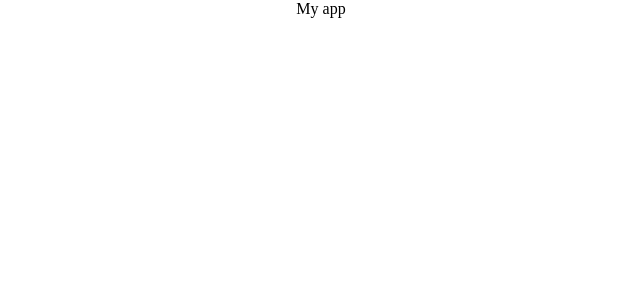
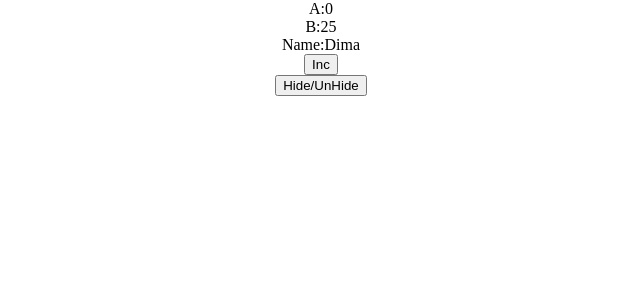
Before and after one commit to ihnatchuk/react_hw1, a React (Create React App) app: page / in a window 1280 px wide. Shown: the top 300 px of the page, without its empty margins (319-959 px from the left). Built offline with nearby package versions, Linux system fonts and the light colour scheme.

Commit message:
lesson5 classComponent constructor render ComponentDidMount ComponentDidUpdate ComponentWillUnmount

```diff
--- a/src/App.js
+++ b/src/App.js
@@ -1,9 +1,18 @@
 import './App.css';
+import {ClassComponent} from "./ClassComponent";
+import {useState} from "react";
+import {FunctionalComponent} from "./FunctionalComponent";
 
 const App=()=> {
+
+    const [flag,setFlag]=useState(true)
+
   return (
     <div className="App">
-          My app
+        {/*{ flag && <ClassComponent name={'Dima'}/> }*/}
+
+        {flag && <FunctionalComponent name={'Dima'}/>}
+        <button onClick={()=>setFlag(prev=>!prev)}>Hide/UnHide</button>
     </div>
   );
 }
--- /dev/null
+++ b/src/ClassComponent.js
@@ -0,0 +1,51 @@
+import React, {Component} from 'react';
+
+class ClassComponent extends Component {
+    constructor(props) {
+        console.log('constructor');
+        super(props);
+        this.state={a:0, b:25}
+    }
+
+    componentDidMount() {
+        console.log('componentDidMount');
+    }
+
+    getSnapshotBeforeUpdate(prevProps, prevState) {
+        if (Math.abs(prevState.a-prevState.b)<2){
+            return 'a near b'
+        }else {
+            return 'a far from b'
+        }
+    }
+
+    componentDidUpdate(prevProps, prevState, snapshot) {
+        console.log('componentDidUpdate');
+        console.log('prevProps: ',prevProps);
+        console.log('prevState: ',prevState);
+        console.log('snapshot: ',snapshot);
+
+    }
+
+    componentWillUnmount() {
+        console.log('componentWillUnmount');
+    }
+
+    inc(){
+        this.setState(prev=>({a:prev.a + 1, b:prev.b-1}))
+    }
+
+    render() {
+        console.log('render');
+        return (
+            <div>
+                <div>A:{this.state.a}</div>
+                <div>B:{this.state.b}</div>
+                <div>Name:{this.props.name}</div>
+                <button onClick={()=>this.inc()}>Inc</button>
+            </div>
+        );
+    }
+}
+
+export {ClassComponent};
--- /dev/null
+++ b/src/FunctionalComponent.js
@@ -0,0 +1,34 @@
+import React, {useEffect, useState} from 'react';
+
+const FunctionalComponent = (props) => {
+
+    console.log('constructor');
+
+    const [state,setState]=useState({a:0, b:25});
+    const inc=()=>{
+        setState(prev=>({a:prev.a+1,b:prev.b-1}))
+    }
+
+    useEffect(()=>{
+        console.log('componentDidMount');
+        return ()=>{console.log('componentWillUnmount');}
+    },[])
+
+    useEffect(()=>{
+        console.log('componentDidUpdate');
+    },[state])
+
+    return (
+        <div>
+            {console.log('render')}
+            <div>
+                <div>A:{state.a}</div>
+                <div>B:{state.b}</div>
+                <div>Name:{props.name}</div>
+                <button onClick={()=>inc()}>Inc</button>
+            </div>
+        </div>
+    );
+};
+
+export {FunctionalComponent};
```
